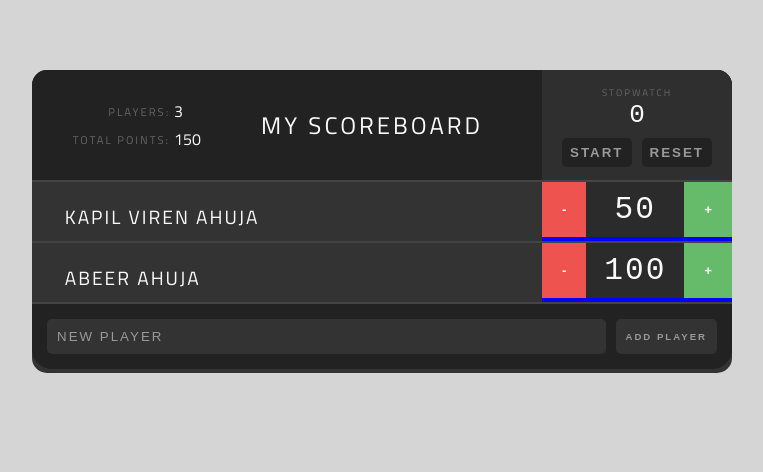
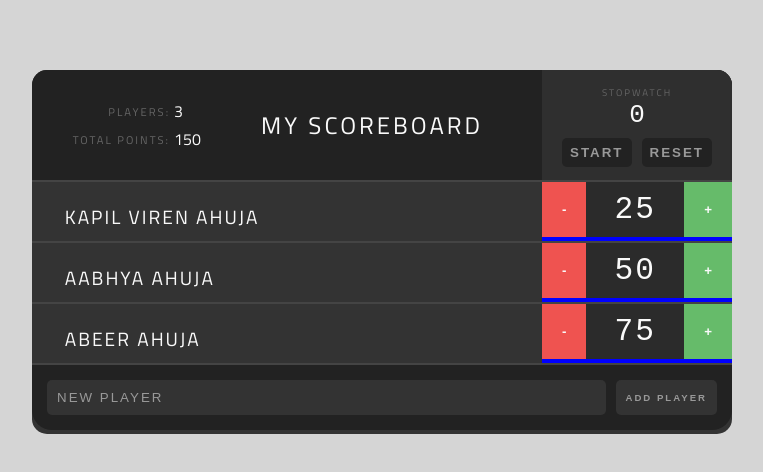
Before and after one commit to kvahuja/learn-react, a React (Create React App) app: page / in a window 1280 px wide. Shown: the top 472 px of the page, without its empty margins (258-1021 px from the left). Built offline with nearby package versions, Linux system fonts and the light colour scheme.

Commit message:
Render Players list dynamically using <Player/>

```diff
--- a/src/App.js
+++ b/src/App.js
@@ -31,8 +31,17 @@ class App extends Component {
       <div className="scoreboard">
           <Header title={this.props.title} players={this.initialPlayers}/>
 
-          <Player />
-
+            <div className="players">
+              {this.initialPlayers.map(function(player, index) {
+                return (
+                  <Player
+                    name={player.name}
+                    score={player.score}
+                    key={player.id} />
+                )
+              }
+            )}
+          </div>
           <AddPlayerForm />
       </div>
     );
--- /dev/null
+++ b/src/Counter.jsx
@@ -0,0 +1,15 @@
+import React, { Component } from 'react';
+
+class Counter extends Component {
+  render () {
+    return (
+      <div className="counter">
+        <button className="counter-action decrement" > - </button>
+        <div className="counter-score"> {this.props.score} </div>
+        <button className="counter-action increment" > + </button>
+      </div>
+    )
+  }
+}
+
+export default Counter;
--- a/src/Player.js
+++ b/src/Player.js
@@ -1,40 +1,20 @@
 import React, {Component} from 'react';
+import Counter from './Counter';
 
 class Player extends Component {
     render() {
         return (
-          <div className="players">
             <div className="player">
               <div className="player-name">
                 <a className="remove-player">x</a>
-                  Kapil Viren Ahuja
+                {this.props.name}
               </div>
               <div className="player-score">
-                <div className="counter">
-                  <button className="counter-action decrement" > - </button>
-                  <div className="counter-score"> 50 </div>
-                  <button className="counter-action increment" > + </button>
-                </div>
+                <Counter score={this.props.score}/>
               </div>
             </div>
-
-            <div className="player">
-              <div className="player-name">
-                <a className="remove-player">x</a>
-                  Abeer Ahuja
-              </div>
-              <div className="player-score">
-                <div className="counter">
-                  <button className="counter-action decrement" > - </button>
-                  <div className="counter-score"> 100 </div>
-                  <button className="counter-action increment" > + </button>
-                </div>
-              </div>
-            </div>
-          </div>
         )
       }
     }
 
-
 export default Player;
```
Also changed, not shown: src/Stopwatch.js (added, +12 -0 lines).
